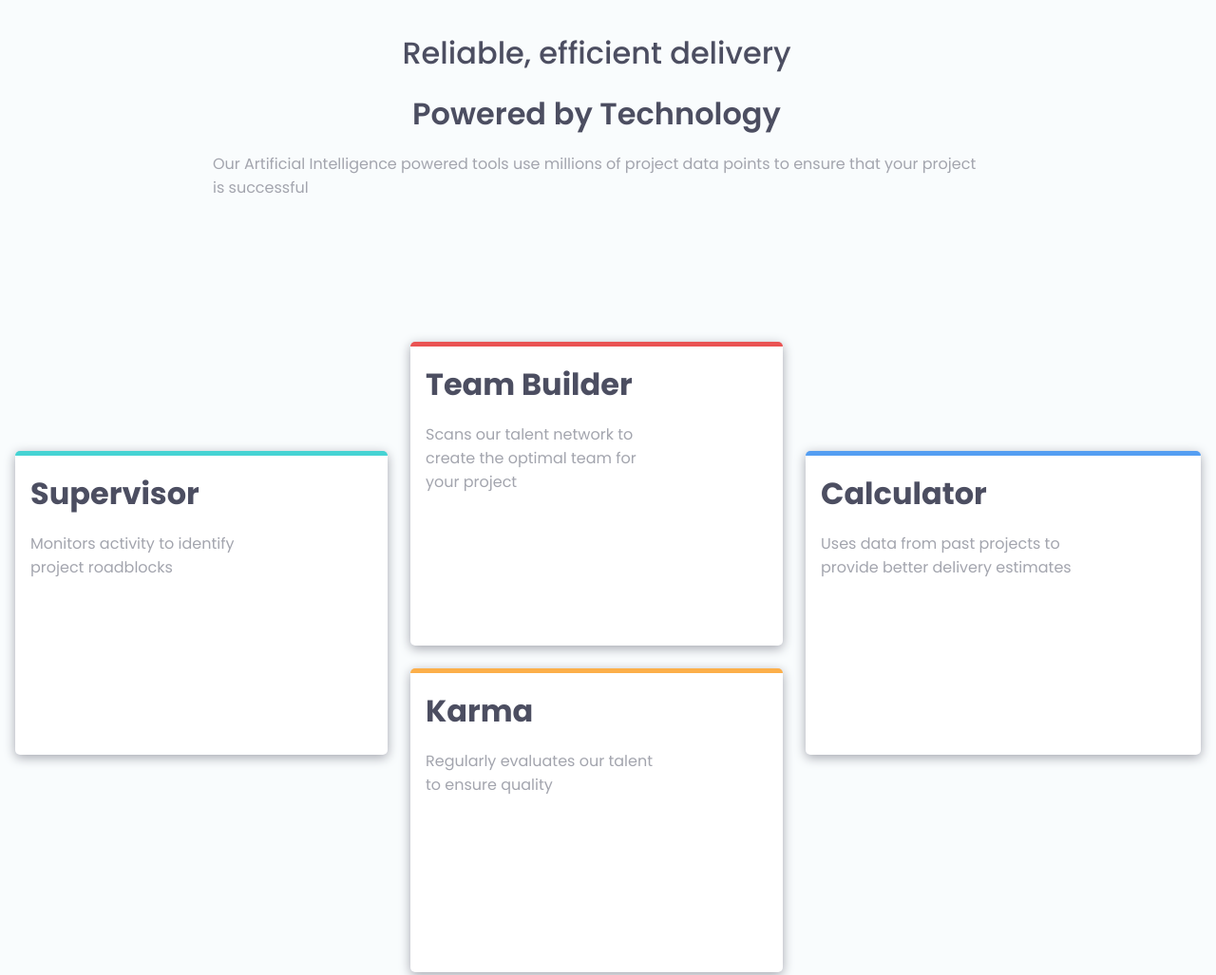
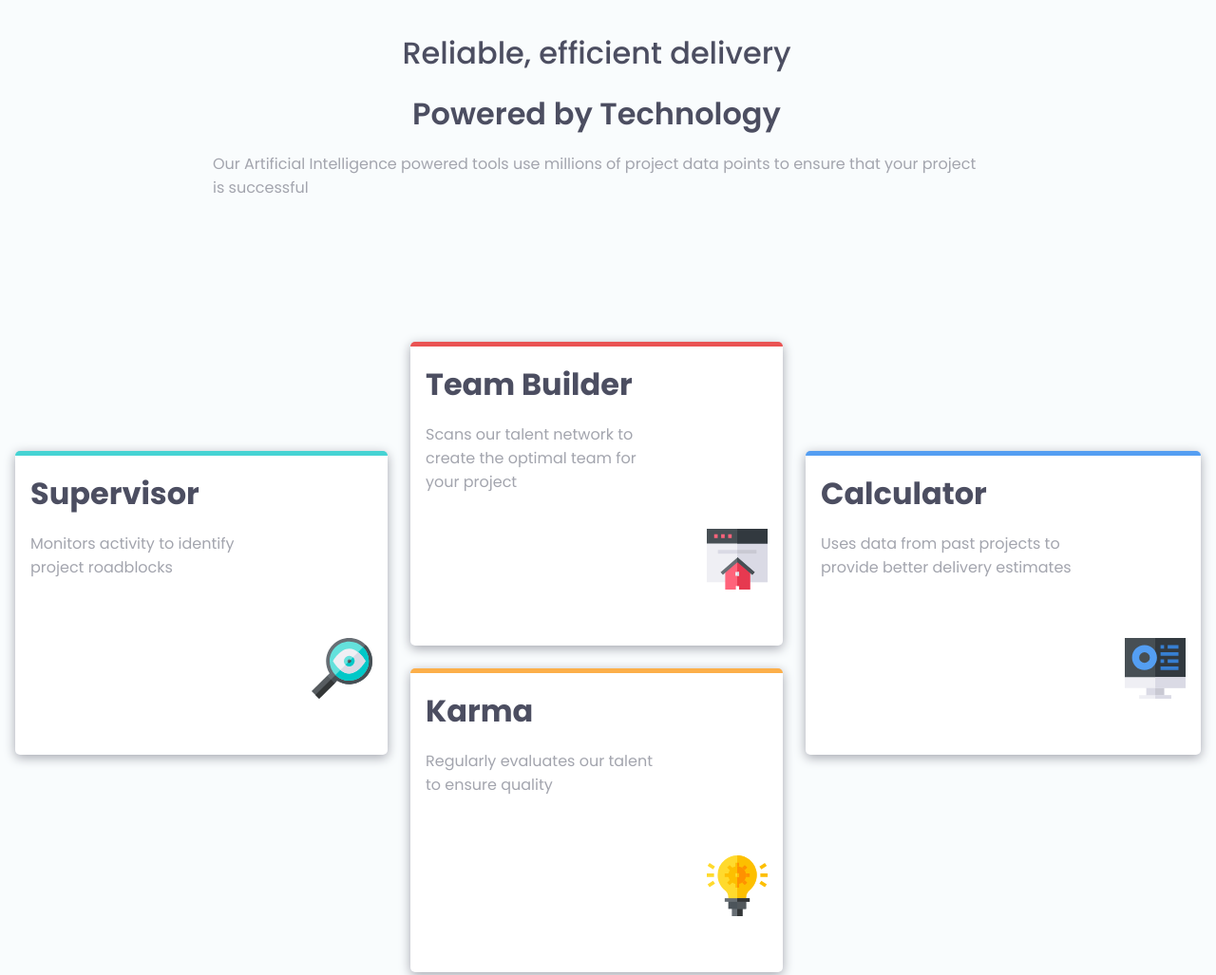
Before and after one commit to JiggytheDev/four-card-component, a plain HTML site: page index.html in a window 1280 px wide. Shown: the top 1027 px of the page at 95% size. Drawn offline with Linux system fonts and the light colour scheme.

Commit message:
Update style.css

```diff
--- a/style.css
+++ b/style.css
@@ -99,7 +99,7 @@ p {
 }
 
 .supervisor {
-    background-image: url(four-card-feature-section-master/images/icon-supervisor.svg);
+    background-image: url(images/icon-supervisor.svg);
     background-repeat: no-repeat;
     background-position: right bottom;
     height: 30vh;
@@ -107,7 +107,7 @@ p {
 }
 
 .team {
-    background-image: url(four-card-feature-section-master/images/icon-team-builder.svg);
+    background-image: url(images/icon-team-builder.svg);
     background-repeat: no-repeat;
     background-position: right bottom;
     height: 30vh;
@@ -115,7 +115,7 @@ p {
 }
 
 .karma {
-    background-image: url(four-card-feature-section-master/images/icon-karma.svg);
+    background-image: url(images/icon-karma.svg);
     background-repeat: no-repeat;
     background-position: right bottom;
     height: 30vh;
@@ -123,7 +123,7 @@ p {
 }
 
 .calculator {
-    background-image: url(four-card-feature-section-master/images/icon-calculator.svg);
+    background-image: url(images/icon-calculator.svg);
     background-repeat: no-repeat;
     background-position: right bottom;
     height: 30vh;
```
